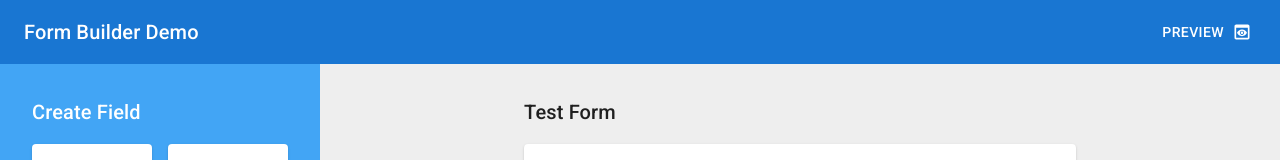
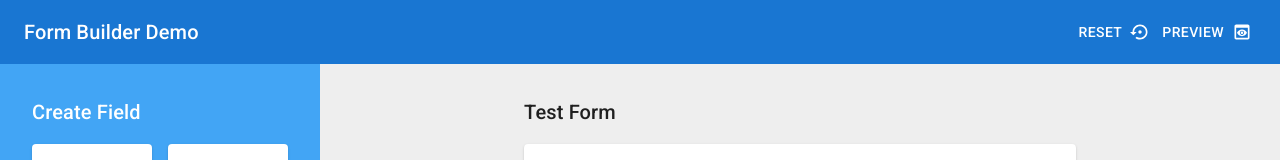
Before and after one commit to LixingSun/form-builder-demo, a React (Vite) app: page / in a window 1280 px wide. Shown: the top 160 px of the page. Built offline with nearby package versions, Linux system fonts and the light colour scheme.

Commit message:
Add reset button to reset modified schema to default schema

```diff
--- a/src/context/SchemaContext.jsx
+++ b/src/context/SchemaContext.jsx
@@ -52,6 +52,7 @@ export const SchemaContext = createContext(null);
 export const SchemaDispatchContext = createContext(null);
 
 export const ACTION_TYPE_INIT_SCHEMA = 'initSchema';
+export const ACTION_TYPE_RESET_SCHEMA = 'resetSchema';
 export const ACTION_TYPE_ADD_FIELD = 'addField';
 export const ACTION_TYPE_EDIT_FIELD = 'editField';
 export const ACTION_TYPE_DELETE_FIELD = 'deleteField';
@@ -73,6 +74,10 @@ export const schemaReducer = (schema, action) => {
       return (
         JSON.parse(localStorage.getItem(LOCALSTORAGE_KEY_SCHEMA)) || schema
       );
+    case ACTION_TYPE_RESET_SCHEMA:
+      newSchema = INITIAL_SCHEMA;
+      syncSchemaToStorage();
+      return newSchema;
     case ACTION_TYPE_ADD_FIELD:
       newSchema = {
         ...schema,
--- a/src/pages/Editor/Editor.jsx
+++ b/src/pages/Editor/Editor.jsx
@@ -1,13 +1,18 @@
 import { useContext } from 'react';
 import { AppBar, Toolbar, Typography, Button, Box, Grid } from '@mui/material';
-import PreviewIcon from '@mui/icons-material/Preview';
-import { SchemaContext } from '@/context/SchemaContext';
+import {
+  Preview as PreviewIcon,
+  SettingsBackupRestore as ResetIcon,
+} from '@mui/icons-material';
+import { SchemaContext, SchemaDispatchContext } from '@/context/SchemaContext';
 import EditorMenu from './EditorMenu';
 import EditorContent from './EditorContent';
 import { Link } from 'react-router-dom';
+import { ACTION_TYPE_RESET_SCHEMA } from '../../context/SchemaContext';
 
 export default function Editor() {
   const schema = useContext(SchemaContext);
+  const dispatch = useContext(SchemaDispatchContext);
 
   return (
     <Box sx={{ minHeight: '100vh', display: 'flex', flexDirection: 'column' }}>
@@ -16,6 +21,18 @@ export default function Editor() {
           <Typography variant="h6" sx={{ flexGrow: 1 }}>
             Form Builder Demo
           </Typography>
+
+          <Button
+            endIcon={<ResetIcon />}
+            sx={{ color: 'primary.contrastText' }}
+            onClick={() => {
+              dispatch({
+                type: ACTION_TYPE_RESET_SCHEMA,
+              });
+            }}
+          >
+            Reset
+          </Button>
           <Link to="preview">
             <Button
               endIcon={<PreviewIcon />}
```
Also changed, not shown: 2 other files (tests, documents, lock files or other folders).
